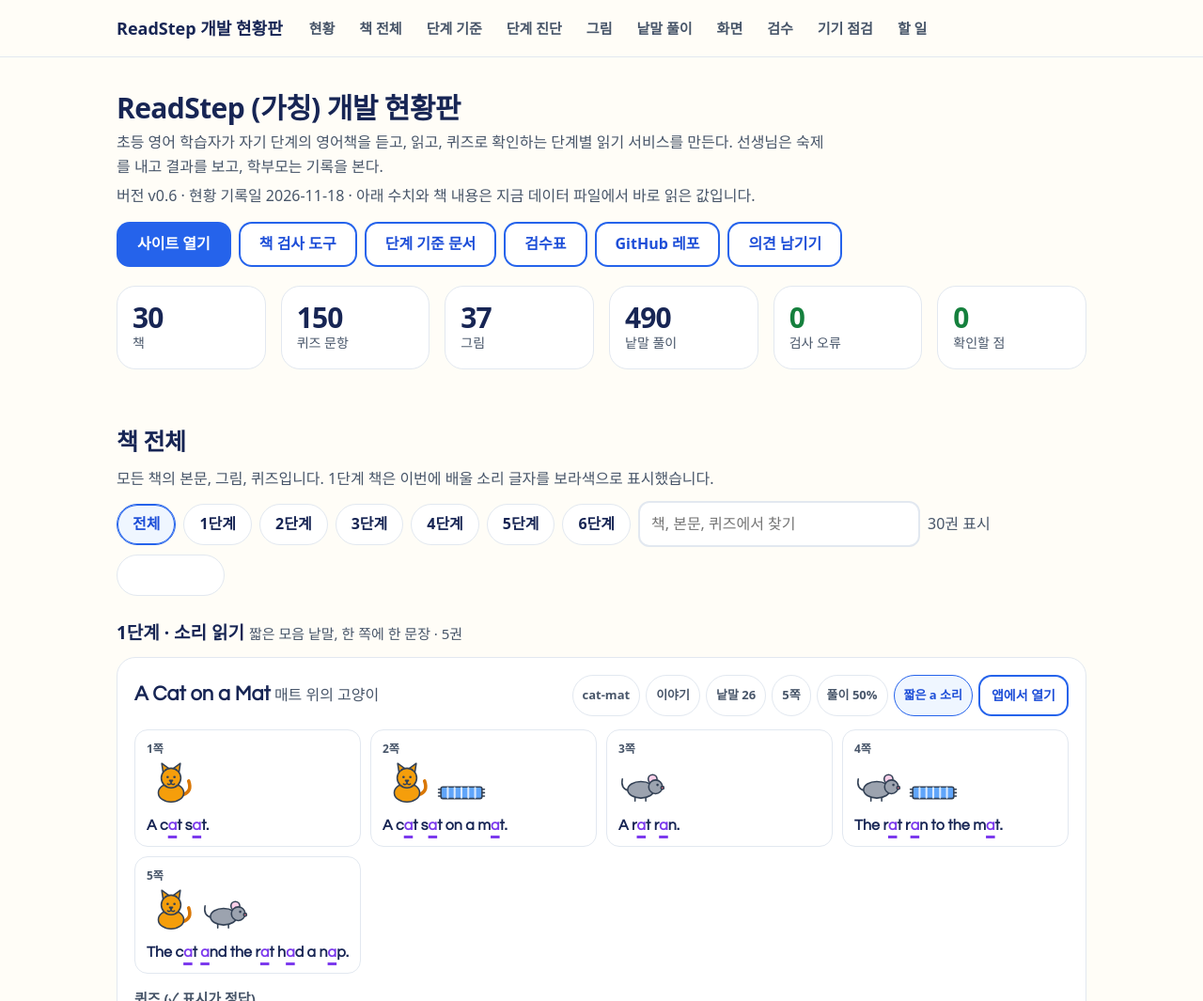
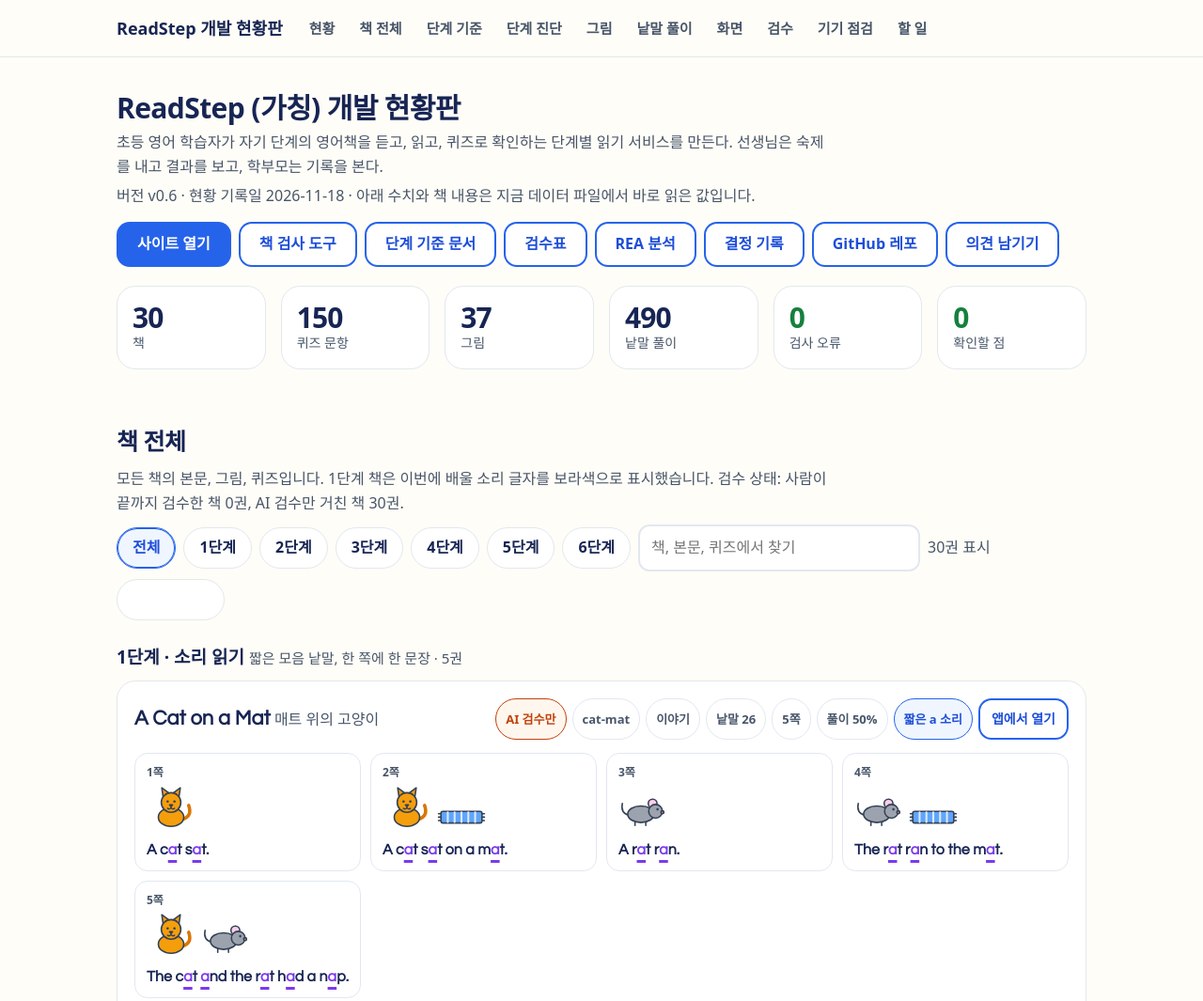
Before and after one commit to smilepat/learning-z, a plain HTML site: page dev/index.html in a window 1280 px wide. Shown: the top 1065 px of the page at 94% size. Drawn offline with Linux system fonts and the light colour scheme.

Commit message:
Dev board: review status per book, links to REA docs

```diff
--- a/dev/index.html
+++ b/dev/index.html
@@ -122,13 +122,15 @@ const picUse={},glossUse={};
 Object.keys(SP).forEach(n=>picUse[n]=0);
 BOOKS.forEach(b=>{(b.cover||[]).forEach(n=>{if(n in picUse)picUse[n]++});b.pages.forEach(p=>{(p[1]||[]).forEach(n=>{if(n in picUse)picUse[n]++});new Set(words(p[0])).forEach(w=>{(glossUse[w]=glossUse[w]||new Set()).add(b.id)})})});
 const row=id=>C.rows.find(r=>r.id===id)||{};
+const HUMAN=new Set((D.REVIEWED||{}).human||[]),nHuman=BOOKS.filter(b=>HUMAN.has(b.id)).length;
+const rvChip=id=>HUMAN.has(id)?'<span class="chip done">사람 검수</span>':'<span class="chip help">AI 검수만</span>';
 
 /* 1. 현황 */
 const sStatus=`<section id="status"><div class="wrap">
 <h1>ReadStep (가칭) 개발 현황판</h1>
 <p class="lead">${esc(PJ.purpose||'')}</p>
 <p class="mut" style="margin-top:6px">버전 ${esc(PJ.version||'')} · 현황 기록일 ${esc(PJ.updated||'')} · 아래 수치와 책 내용은 지금 데이터 파일에서 바로 읽은 값입니다.</p>
-<div class="links"><a class="btn" href="../">사이트 열기</a><a class="btn ghost" href="../tools/check.html">책 검사 도구</a>${L.guide?`<a class="btn ghost" href="${esc(L.guide)}">단계 기준 문서</a>`:''}${L.review?`<a class="btn ghost" href="${esc(L.review)}">검수표</a>`:''}${L.repo?`<a class="btn ghost" href="${esc(L.repo)}">GitHub 레포</a>`:''}${L.issues?`<a class="btn ghost" href="${esc(L.issues)}">의견 남기기</a>`:''}</div>
+<div class="links"><a class="btn" href="../">사이트 열기</a><a class="btn ghost" href="../tools/check.html">책 검사 도구</a>${L.guide?`<a class="btn ghost" href="${esc(L.guide)}">단계 기준 문서</a>`:''}${L.review?`<a class="btn ghost" href="${esc(L.review)}">검수표</a>`:''}${L.rea?`<a class="btn ghost" href="${esc(L.rea)}">REA 분석</a>`:''}${L.handoff?`<a class="btn ghost" href="${esc(L.handoff)}">결정 기록</a>`:''}${L.repo?`<a class="btn ghost" href="${esc(L.repo)}">GitHub 레포</a>`:''}${L.issues?`<a class="btn ghost" href="${esc(L.issues)}">의견 남기기</a>`:''}</div>
 <div class="tiles"><div class="card"><p class="num">${C.books}</p><small>책</small></div><div class="card"><p class="num">${C.quiz}</p><small>퀴즈 문항</small></div><div class="card"><p class="num">${C.pictures}</p><small>그림</small></div><div class="card"><p class="num">${C.glossary}</p><small>낱말 풀이</small></div><div class="card ${C.errors.length?'bad':'good'}"><p class="num">${C.errors.length}</p><small>검사 오류</small></div><div class="card ${C.warnings.length?'bad':'good'}"><p class="num">${C.warnings.length}</p><small>확인할 점</small></div></div>
 ${C.errors.length?`<div class="card" style="border-color:var(--retry)"><h3 style="margin-top:0">검사 오류</h3>${list(C.errors)}</div>`:''}
 ${C.warnings.length?`<div class="card" style="margin-top:12px"><h3 style="margin-top:0">확인할 점</h3>${list(C.warnings)}</div>`:''}
@@ -137,11 +139,11 @@ ${C.warnings.length?`<div class="card" style="margin-top:12px"><h3 style="margin
 /* 2. 책 전체 */
 const bookCard=b=>{const r=row(b.id),text=(b.title+' '+b.ko+' '+b.id+' '+b.pages.map(p=>p[0]).join(' ')+' '+b.quiz.map(q=>q.q+' '+q.o.join(' ')).join(' ')).toLowerCase();
   return `<article class="card bk" id="b-${esc(b.id)}" data-step="${b.step}" data-text="${esc(text)}">
-  <div class="bkh"><div class="t" data-rk="${esc(b.id)}|t" data-rl="${esc(b.id)} 제목" data-rt="${esc(b.title+' / '+b.ko)}"><b lang="en">${esc(b.title)}</b> <span class="mut">${esc(b.ko)}</span></div><div class="chips"><span class="chip">${esc(b.id)}</span><span class="chip">${esc(b.type)}</span><span class="chip${r.inRange===false?' help':''}">낱말 ${r.words}</span><span class="chip${r.pgOk===false?' help':''}">${b.pages.length}쪽</span><span class="chip">풀이 ${r.gloss}%</span>${b.focus?`<span class="chip hw">${esc(b.focus.label)}</span>`:''}<a class="btn ghost sm" style="text-decoration:none" href="../#book/${esc(b.id)}">앱에서 열기</a></div></div>
+  <div class="bkh"><div class="t" data-rk="${esc(b.id)}|t" data-rl="${esc(b.id)} 제목" data-rt="${esc(b.title+' / '+b.ko)}"><b lang="en">${esc(b.title)}</b> <span class="mut">${esc(b.ko)}</span></div><div class="chips">${rvChip(b.id)}<span class="chip">${esc(b.id)}</span><span class="chip">${esc(b.type)}</span><span class="chip${r.inRange===false?' help':''}">낱말 ${r.words}</span><span class="chip${r.pgOk===false?' help':''}">${b.pages.length}쪽</span><span class="chip">풀이 ${r.gloss}%</span>${b.focus?`<span class="chip hw">${esc(b.focus.label)}</span>`:''}<a class="btn ghost sm" style="text-decoration:none" href="../#book/${esc(b.id)}">앱에서 열기</a></div></div>
   <div class="pgs">${b.pages.map((p,i)=>`<div class="pgc" data-rk="${esc(b.id)}|p|${i+1}" data-rl="${esc(b.id)} ${i+1}쪽" data-rt="${esc(p[0])}"><small>${i+1}쪽${p[2]?' · '+esc(p[2]):''}</small><div class="pics">${(p[1]||[]).map(svg).join('')}</div><p lang="en">${mark(p[0],b)}</p></div>`).join('')}</div>
   <h4>퀴즈 (✓ 표시가 정답)</h4><ol class="qz">${b.quiz.map((q,i)=>`<li data-rk="${esc(b.id)}|q|${i+1}" data-rl="${esc(b.id)} 퀴즈 ${i+1}" data-rt="${esc(qt(q))}"><span lang="${q.s==='vocab'?'ko':'en'}" style="font-weight:700">${esc(q.q)}</span> <span class="chip">${SK[q.s]||esc(q.s)}</span> <span class="mut" style="font-size:13px">근거 ${q.p}쪽</span><br>${opts(q)}</li>`).join('')}</ol></article>`};
 const sBooks=`<section id="books"><div class="wrap"><h2>책 전체</h2>
-<p class="lead">모든 책의 본문, 그림, 퀴즈입니다. 1단계 책은 이번에 배울 소리 글자를 보라색으로 표시했습니다.</p>
+<p class="lead">모든 책의 본문, 그림, 퀴즈입니다. 1단계 책은 이번에 배울 소리 글자를 보라색으로 표시했습니다. 검수 상태: 사람이 끝까지 검수한 책 ${nHuman}권, AI 검수만 거친 책 ${BOOKS.length-nHuman}권.</p>
 <div class="filters" role="group" aria-label="단계 고르기"><button data-f="0" aria-pressed="true">전체</button>${STEPS.map(s=>`<button data-f="${s.n}" aria-pressed="false">${s.n}단계</button>`).join('')}<input type="text" id="bq" placeholder="책, 본문, 퀴즈에서 찾기" aria-label="책 내용에서 찾기"><span class="mut" id="bcount"></span></div>
 ${STEPS.map(s=>{const bs=BOOKS.filter(b=>b.step===s.n);return `<div class="stepgrp" data-step="${s.n}"><h3>${s.n}단계 · ${esc(s.name)} <span class="mut" style="font-weight:400;font-size:15px">${esc(s.desc)} · ${bs.length}권</span></h3>${bs.map(bookCard).join('')||'<p class="none">아직 책이 없습니다.</p>'}</div>`}).join('')}
 </div></section>`;
@@ -213,7 +215,7 @@ $$('.filters button[data-f]').forEach(b=>b.onclick=()=>{fStep=+b.dataset.f;$$('.
 $('#bq').oninput=filterBooks;filterBooks();
 function filterGloss(){const q=$('#gq').value.trim().toLowerCase();let n=0;$$('#gbody tr').forEach(tr=>{const ok=!q||tr.dataset.text.includes(q);tr.hidden=!ok;if(ok)n++});$('#gcount').textContent=n+'개 표시'}
 $('#gq').oninput=filterGloss;filterGloss();
-window.__dev={books:$$('.bk[data-step]').length,pages:$$('#books .pgc').length,quiz:$$('#books .qz li').length,answers:$$('#books .qz .ans').length,pictures:$$('#pictures .pict > div').length,glossary:$$('#gbody tr').length,placement:$$('#placement .bk').length,screens:$$('#screens tbody tr').length,review:RV?{items:RV.items.length,applied:rvCount('applied'),human:rvCount('human'),rejected:rvCount('rejected')}:null,missingPics:$$('.pgc .chip.help').length,unusedPics,unusedGloss:unusedG.length,check:{errors:C.errors.length,warnings:C.warnings.length}};
+window.__dev={books:$$('.bk[data-step]').length,pages:$$('#books .pgc').length,quiz:$$('#books .qz li').length,answers:$$('#books .qz .ans').length,pictures:$$('#pictures .pict > div').length,glossary:$$('#gbody tr').length,placement:$$('#placement .bk').length,screens:$$('#screens tbody tr').length,humanBooks:nHuman,review:RV?{items:RV.items.length,applied:rvCount('applied'),human:rvCount('human'),rejected:rvCount('rejected')}:null,missingPics:$$('.pgc .chip.help').length,unusedPics,unusedGloss:unusedG.length,check:{errors:C.errors.length,warnings:C.warnings.length}};
 if(location.hash.length>1){const t=document.getElementById(decodeURIComponent(location.hash.slice(1)));if(t)t.scrollIntoView()}
 })();
 </script>
```
